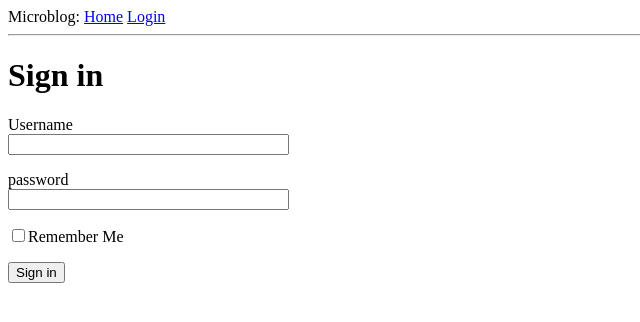
After one commit to theguyisnoone/The-Flask-Mega-Tutorial, a Flask app: page /login in a window 1280 px wide. The commit adds this page. Shown: the top 322 px of the page, without its empty margins (0-640 px from the left). Run offline with Flask 2, Linux system fonts and the light colour scheme.

Commit message:
10/12
form表单实现 有了空选验证

```diff
--- a/microblog/app/__init__.py
+++ b/microblog/app/__init__.py
@@ -1,6 +1,6 @@
 from flask  import Flask
 #first one is flask package the second one is Class Flask
-from  config import Config
+from config import Config
 app=Flask(__name__)
 #__name__：python预先设置的模块 表示当前调用它的模块的名字
 #passing __name__ is almost always going to configure Flask in the correct way.
--- a/microblog/app/routes.py
+++ b/microblog/app/routes.py
@@ -1,5 +1,6 @@
-from flask import render_template
+from flask import render_template, flash, redirect, url_for
 from app import app
+from app.forms import LoginForm
 @app.route('/')#like springboot 内 的XXXMapping
 
 @app.route('/index')
@@ -15,3 +16,13 @@ def index():
     }
     ]
     return render_template('index.html',title='sddd',user=user,posts=posts)
+
+@app.route('/login',methods=['GET','POST'])
+def login():
+    form=LoginForm()
+    if form.validate_on_submit():
+        flash('Login requested for user{},remember_me={}'.format(
+        form.username.data,form.remember_me.data
+        ))
+        return redirect(url_for('index'))
+    return render_template('login.html',title='Sign In',form=form)
--- a/microblog/app/templates/base.html
+++ b/microblog/app/templates/base.html
@@ -7,8 +7,20 @@
    {%endif%}
 </head>
 <body>
-  <div>Microblog:<a href="/index">Home</a></div>
+  <div>Microblog:
+    <a href="{{url_for('index')}}">Home</a>
+    <a href="{{url_for('login')}}">Login</a>
+  </div>
   <hr>
+  {%with messages =get_flashed_messages()%}
+  {%if messages%}
+  <ul>
+    {%for message in messages%}
+    <li>{{message}}</li>
+    {%endfor%}
+  </ul>
+  {%endif%}
+  {%endwith%}
   {%block content%} {%endblock%}
 </body>
 </html>
--- a/microblog/app/templates/index.html
+++ b/microblog/app/templates/index.html
@@ -12,7 +12,7 @@
     {%block content%}
       <h1>hello,{{user.username}}!</h1>
     {% for post in posts %}  <!--dont forget to send posts-->
-    <div><p>{{post.author.username}}says:<b>[{post.body}]</b></p></div>
+    <div><p>{{post.author.username}}says:<b>{{post.body}}</b></p></div>
     {% endfor %}
     {%endblock%}
     </body>
--- /dev/null
+++ b/microblog/app/templates/login.html
@@ -0,0 +1,25 @@
+{% extends "base.html"%}
+{%block content%}
+<h1>Sign in</h1>
+<form action="" method="post" novalidate>
+  {{form.hidden_tag()}}
+  <p>
+    {{form.username.label}}<br>
+    {{form.username(size=32)}}<br>
+    {%for error in form.username.errors%}
+    <span style="color:red;">[{{error}}]</span>
+    {%endfor%}
+  </p>
+
+  <p>
+    {{form.password.label}}<br>
+    {{form.password(size=32)}}<br>
+    {%for error in form.password.errors%}
+    <span style="color:red">[{{error}}]</span>
+    {%endfor%}
+  </p>
+  <p>{{form.remember_me()}}{{form.remember_me.label}}</p>
+  <p>{{form.submit()}}</p>
+</form>
+
+{%endblock%}
```
